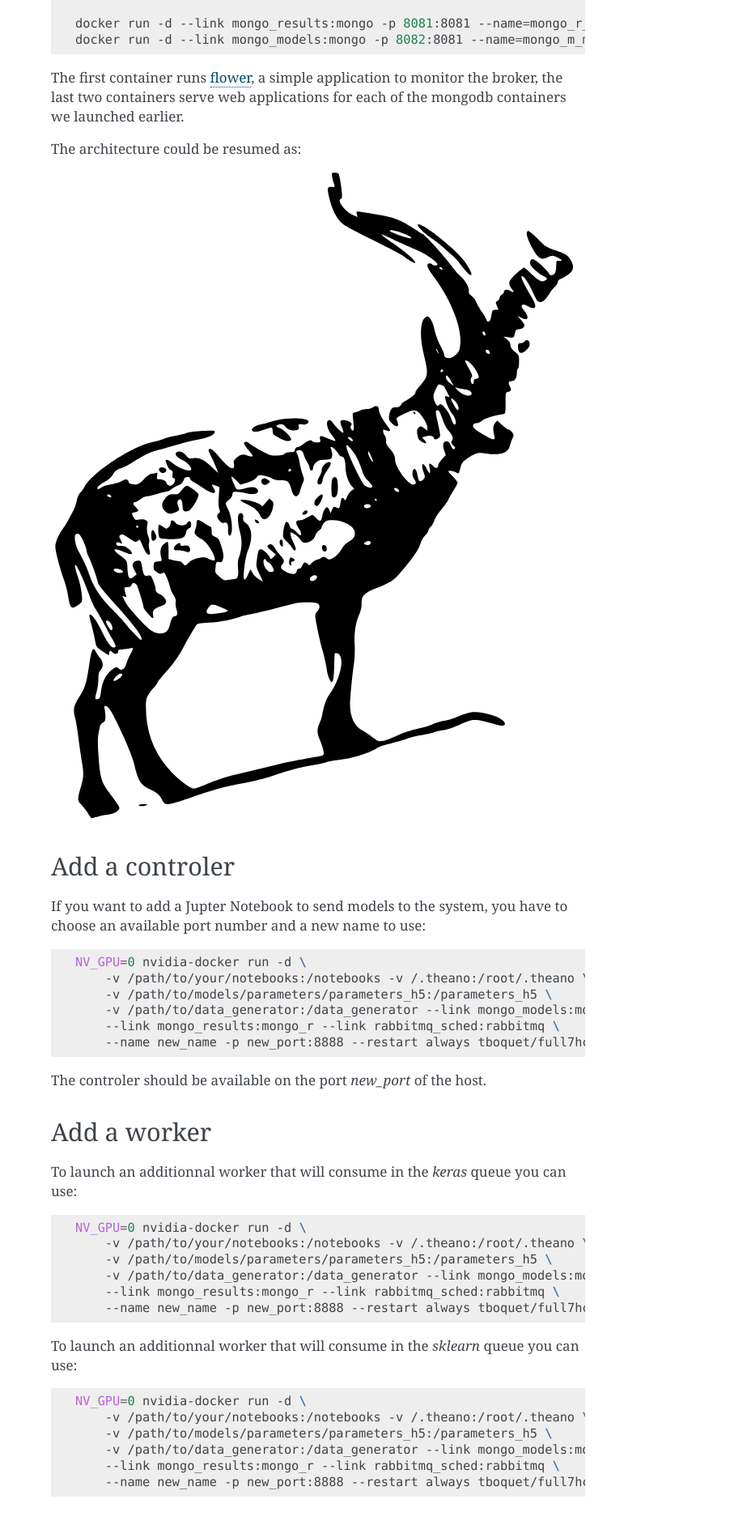
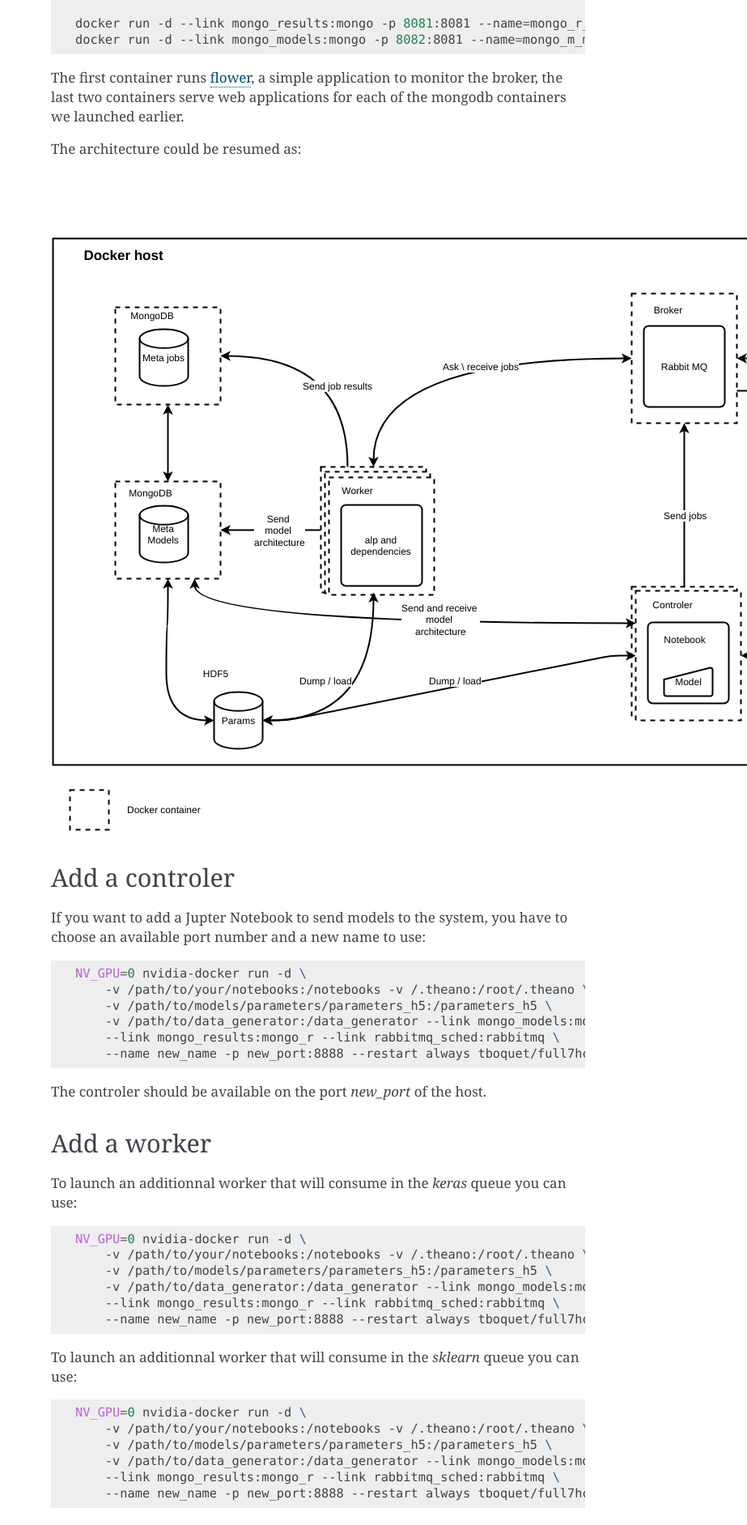
Before and after one commit to tboquet/python-alp, a Sphinx documentation site: the page built from docs/dockersetup.rst, in a window 1280 px wide. Shown: the part 1335-3218 px from the top of the page at 81% size, without its empty margins (357-1280 px from the left). Built offline with Sphinx 7.4.7, drawn with Linux system fonts in a browser that asks for light colours.

Commit message:
* architecture

```diff
--- a/docs/dockersetup.rst
+++ b/docs/dockersetup.rst
@@ -73,7 +73,7 @@ The architecture could be resumed as:
 
 .. raw:: html
 
-    <object data="_static/last_bouquetin.svg" type="image/svg+xml"></object>
+    <object data="_static/architecture.svg" type="image/svg+xml"></object>
 
 
 Add a controler
```
